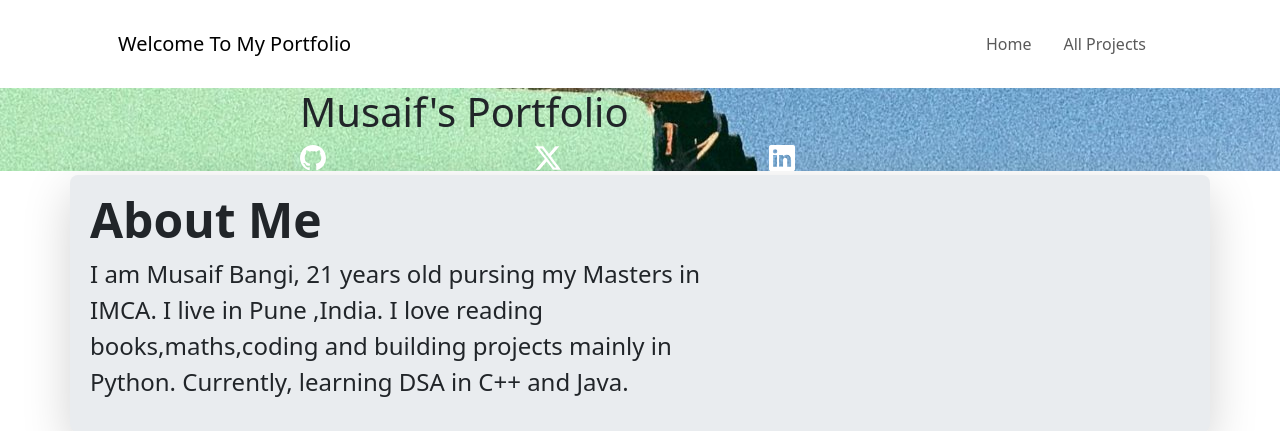
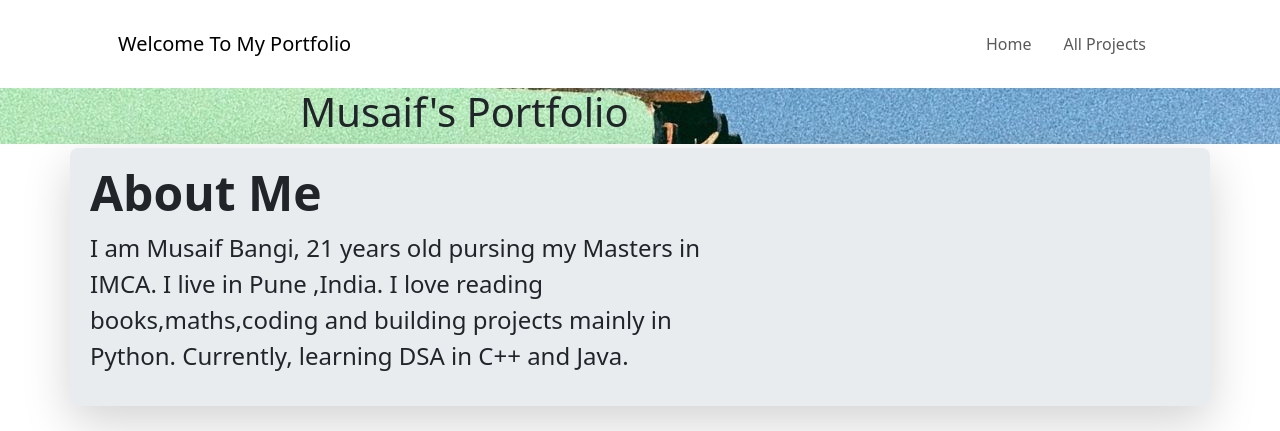
Before and after one commit to iformal42/portfolio, a Flask app: page / in a window 1280 px wide. Shown: the top 431 px of the page. Run offline with Flask 3, Linux system fonts and the light colour scheme; some libraries are stand-ins or nearby versions.

Commit message:
Update index.html

```diff
--- a/templates/index.html
+++ b/templates/index.html
@@ -9,26 +9,6 @@
         <div class="site-heading">
           <h1>Musaif's Portfolio</h1>
 
-          <span class="subheading row">
-
-              <a class="col-4" href="https://github.com/iformal42">
-                  <svg xmlns="http://www.w3.org/2000/svg" width="26" height="26" fill="White" class="bi bi-github" viewBox="0 0 16 16">
-      <path d="M8 0C3.58 0 0 3.58 0 8c0 3.54 2.29 6.53 5.47 7.59.4.07.55-.17.55-.38 0-.19-.01-.82-.01-1.49-2.01.37-2.53-.49-2.69-.94-.09-.23-.48-.94-.82-1.13-.28-.15-.68-.52-.01-.53.63-.01 1.08.58 1.23.82.72 1.21 1.87.87 2.33.66.07-.52.28-.87.51-1.07-1.78-.2-3.64-.89-3.64-3.95 0-.87.31-1.59.82-2.15-.08-.2-.36-1.02.08-2.12 0 0 .67-.21 2.2.82.64-.18 1.32-.27 2-.27s1.36.09 2 .27c1.53-1.04 2.2-.82 2.2-.82.44 1.1.16 1.92.08 2.12.51.56.82 1.27.82 2.15 0 3.07-1.87 3.75-3.65 3.95.29.25.54.73.54 1.48 0 1.07-.01 1.93-.01 2.2 0 .21.15.46.55.38A8.01 8.01 0 0 0 16 8c0-4.42-3.58-8-8-8"/>
-    </svg>
-               </a>
-              <a class="col-4" href="https://x.com/MusaifBangi?t=7UWcGKhpQJHr6NlIgmXMfQ&s=08">
-                  <svg xmlns="http://www.w3.org/2000/svg" width="26" height="26" fill="White" class="bi bi-twitter-x" viewBox="0 0 16 16">
-  <path d="M12.6.75h2.454l-5.36 6.142L16 15.25h-4.937l-3.867-5.07-4.425 5.07H.316l5.733-6.57L0 .75h5.063l3.495 4.633L12.601.75Zm-.86 13.028h1.36L4.323 2.145H2.865z"/>
-</svg>
-              </a>
-              <a class="col-4" href="https://www.linkedin.com/in/mohammad-musaif-bangi?utm_source=share&utm_campaign=share_via&utm_content=profile&utm_medium=android_app">
-                  <svg xmlns="http://www.w3.org/2000/svg" width="26" height="26" fill="White" class="bi bi-linkedin" viewBox="0 0 16 16">
-  <path d="M0 1.146C0 .513.526 0 1.175 0h13.65C15.474 0 16 .513 16 1.146v13.708c0 .633-.526 1.146-1.175 1.146H1.175C.526 16 0 15.487 0 14.854zm4.943 12.248V6.169H2.542v7.225zm-1.2-8.212c.837 0 1.358-.554 1.358-1.248-.015-.709-.52-1.248-1.342-1.248S2.4 3.226 2.4 3.934c0 .694.521 1.248 1.327 1.248zm4.908 8.212V9.359c0-.216.016-.432.08-.586.173-.431.568-.878 1.232-.878.869 0 1.216.662 1.216 1.634v3.865h2.401V9.25c0-2.22-1.184-3.252-2.764-3.252-1.274 0-1.845.7-2.165 1.193v.025h-.016l.016-.025V6.169h-2.4c.03.678 0 7.225 0 7.225z"/>
-</svg>
-
-              </a>
-
-          </span>
         </div>
       </div>
     </div>
```
